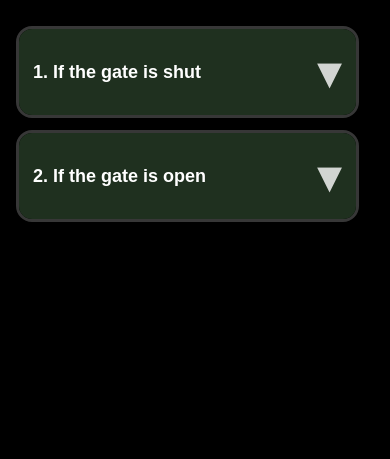
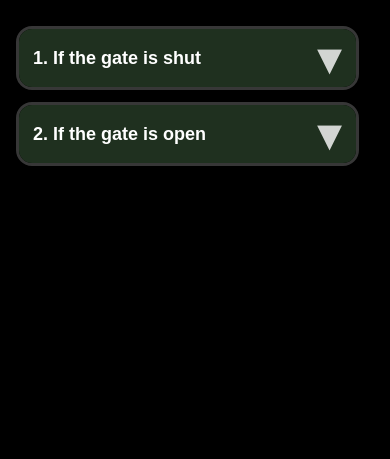
Before and after one commit to jlai9001/GateKeeper, a Node server app: page /logic in a window 390 px wide. Shown: the part 176-635 px from the top of the page. Run offline with Node 20, Linux system fonts and the light colour scheme; some libraries are stand-ins or nearby versions; some web fonts are replaced.

Commit message:
logic styling

```diff
--- a/public/css/logic.css
+++ b/public/css/logic.css
@@ -206,7 +206,7 @@
   }
 
   .logic-summary {
-    padding: 14px 14px;
+    padding: 0px 14px;
   }
 
 
```
